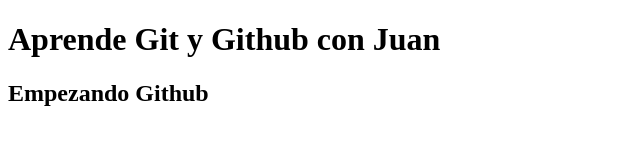
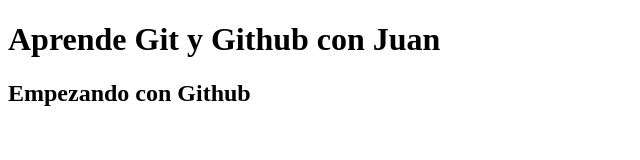
Before and after one commit to JDB-Git1/miprimerrepositorio, a plain HTML site: page index.html in a window 1280 px wide. Shown: the full height of the page, 0-640 px from the left. Drawn offline with Linux system fonts and the light colour scheme.

Commit message:
Update index.html
Añadido subtítulo

```diff
--- a/index.html
+++ b/index.html
@@ -7,6 +7,6 @@
 </head>
 <body>
     <h1>Aprende Git y Github con Juan</h1>
-    <h2>Empezando Github</h2>
+    <h2>Empezando con Github</h2>
 </body>
 </html>
```
